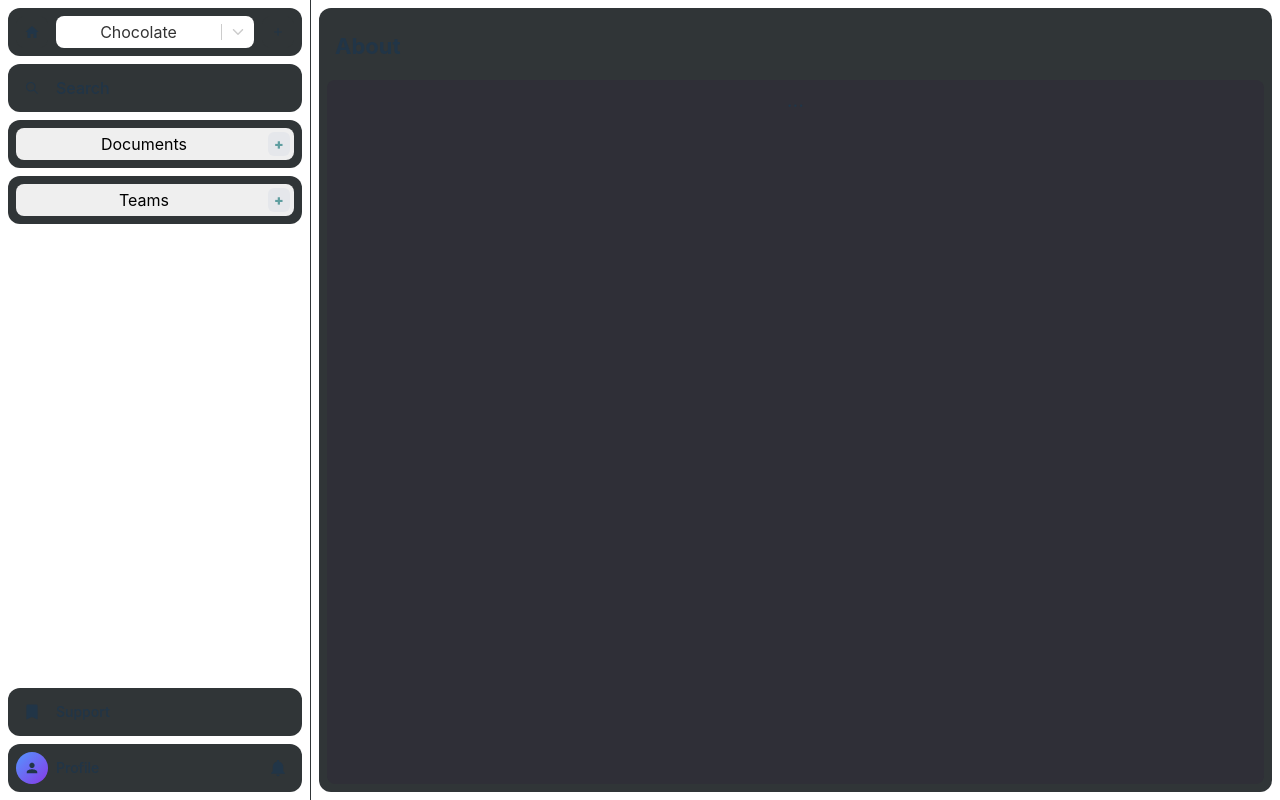
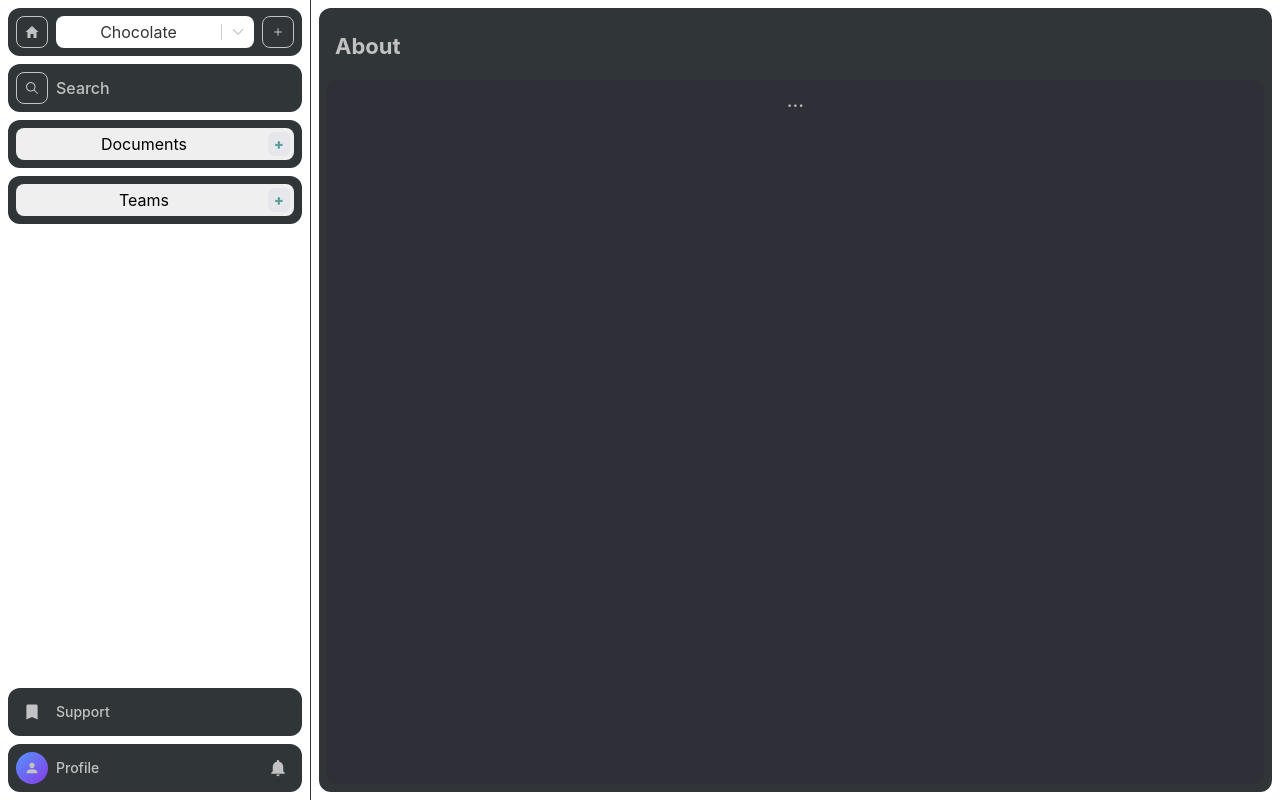
Before and after one commit to entools/tools.interface, a React (Vite) app: page /about in a window 1280 px wide. Built offline with nearby package versions, Linux system fonts and the light colour scheme.

Commit message:
fix: css // font color lt

```diff
--- a/src/components/sidebar/components/profile/profile.module.css
+++ b/src/components/sidebar/components/profile/profile.module.css
@@ -54,6 +54,7 @@
   align-items: center;
   font-size: 20px;
   line-height: 20px;
+  color: var(--font-color);
 }
 
 .column {
--- a/src/index.css
+++ b/src/index.css
@@ -57,8 +57,8 @@ button:focus-visible {
   :root {
     color: #213547;
     background-color: #ffffff;
-    --font-color: #213547;
-    --button-border: 1px solid #303537;
+    --font-color: #c2c2c2;
+    --button-border: 1px solid #c2c2c2;
   }
   a:hover {
     color: #747bff;
--- a/src/pages/profile-page/profile-page.module.css
+++ b/src/pages/profile-page/profile-page.module.css
@@ -7,7 +7,7 @@
   width: 100%;
   display: flex;
   flex-direction: column;
-  color: blueviolet;
+  color: var(--font-color);
   overflow-y: overlay;
   overflow-x: hidden;
 }
```
